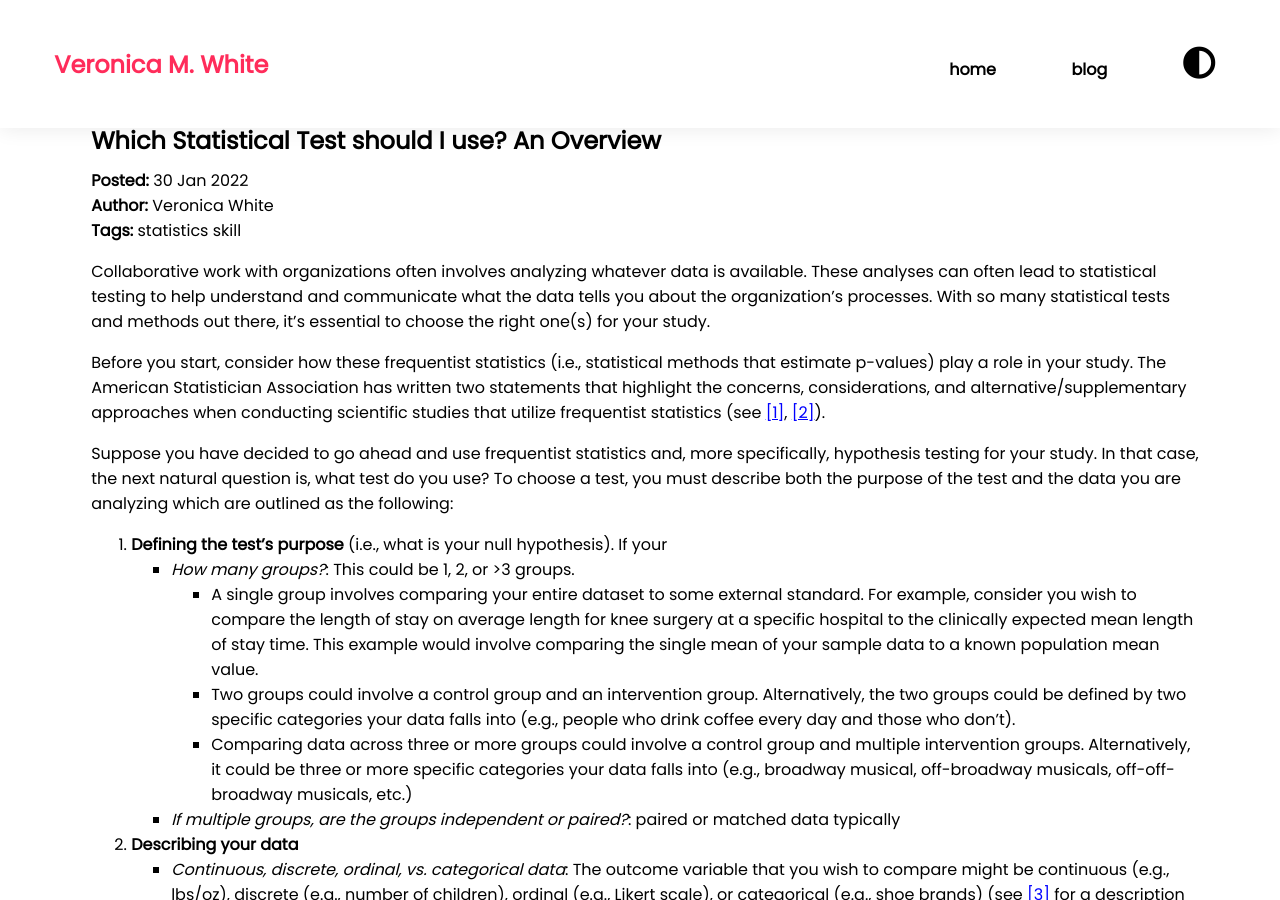
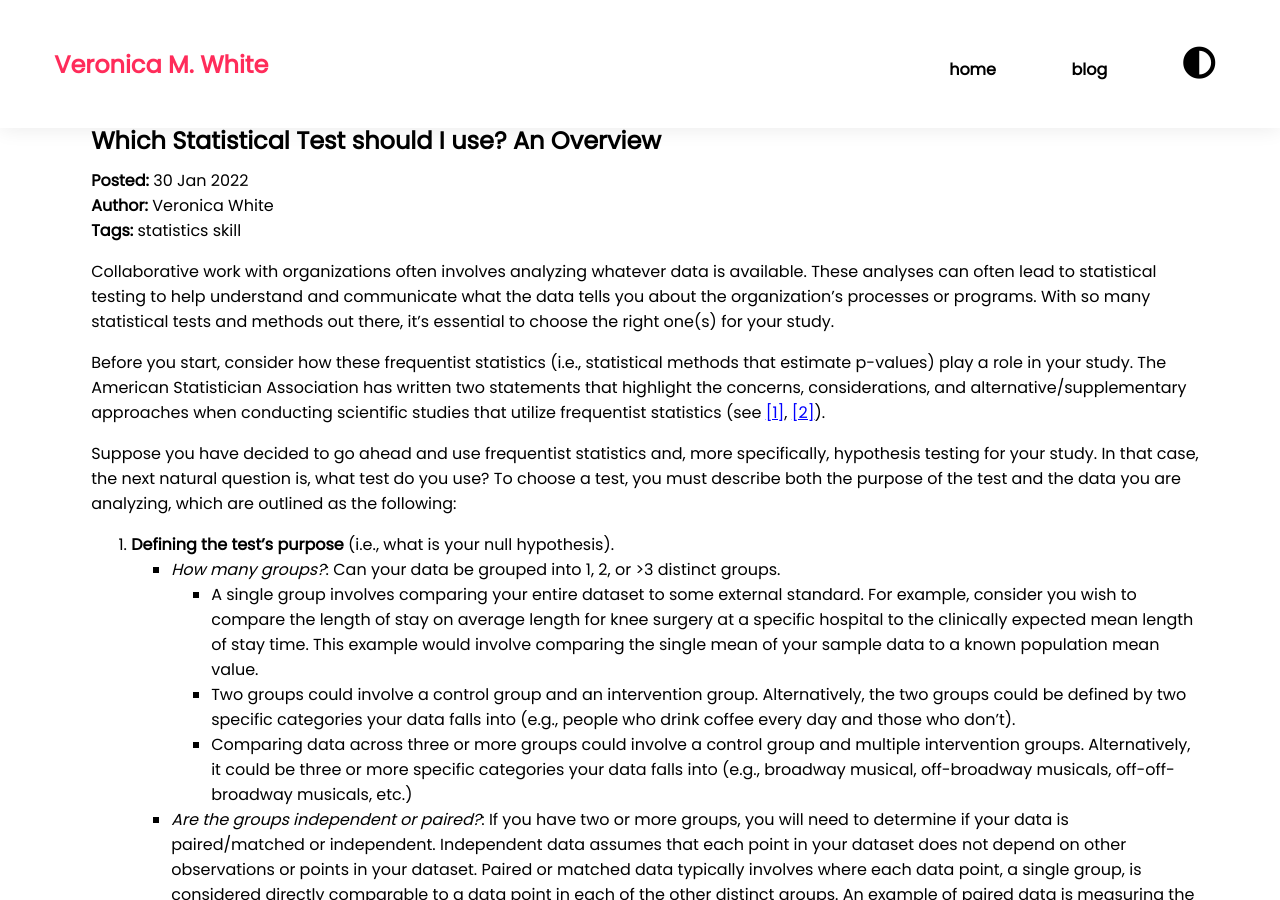
Before and after one commit to vmwhite/vmwhite.github.io, a Jekyll site: the page built from blog.html, in a window 1280 px wide and 900 px high, scrolled down 717 px. Built offline with Jekyll 4.4.1, drawn with Linux system fonts in a browser that asks for light colours; a style sheet for code colours, icons or effects is not loaded; some of the changed text lies outside the part shown.

Commit message:
final push

```diff
--- a/_posts/2022-01-30-StatisticalTests.md
+++ b/_posts/2022-01-30-StatisticalTests.md
@@ -8,23 +8,25 @@
 visible: 0
 ---
 
-Collaborative work with organizations often involves analyzing whatever data is available. These analyses can often lead to statistical testing to help understand and communicate what the data tells you about the organization’s processes. With so many statistical tests and methods out there, it’s essential to choose the right one(s) for your study.
+Collaborative work with organizations often involves analyzing whatever data is available. These analyses can often lead to statistical testing to help understand and communicate what the data tells you about the organization’s processes or programs. With so many statistical tests and methods out there, it’s essential to choose the right one(s) for your study.
 
 Before you start, consider how these frequentist statistics (i.e., statistical methods that estimate p-values) play a role in your study. The American Statistician Association has written two statements that highlight the concerns, considerations, and alternative/supplementary approaches when conducting scientific studies that utilize frequentist statistics (see [[1]](#r1), [[2]](#r2)).
 
-Suppose you have decided to go ahead and use frequentist statistics and, more specifically, hypothesis testing for your study. In that case, the next natural question is, what test do you use? To choose a test, you must describe both the purpose of the test and the data you are analyzing which are outlined as the following:
-1. **Defining the test’s purpose** (i.e., what is your null hypothesis). If your
-    - *How many groups?*: This could be 1, 2, or >3 groups.
+Suppose you have decided to go ahead and use frequentist statistics and, more specifically, hypothesis testing for your study. In that case, the next natural question is, what test do you use? To choose a test, you must describe both the purpose of the test and the data you are analyzing, which are outlined as the following:
+1. **Defining the test’s purpose** (i.e., what is your null hypothesis).
+    - *How many groups?*: Can your data be grouped into 1, 2, or >3 distinct groups.
         - A single group involves comparing your entire dataset to some external standard. For example, consider you wish to compare the length of stay on average length for knee surgery at a specific hospital to the clinically expected mean length of stay time. This example would involve comparing the single mean of your sample data to a known population mean value.
         - Two groups could involve a control group and an intervention group. Alternatively, the two groups could be defined by two specific categories your data falls into (e.g., people who drink coffee every day and those who don’t).
         - Comparing data across three or more groups could involve a control group and multiple intervention groups. Alternatively, it could be three or more specific categories your data falls into (e.g., broadway musical, off-broadway musicals, off-off-broadway musicals, etc.)
-    - *If multiple groups, are the groups independent or paired?*: paired or matched data typically
+    - *Are the groups independent or paired?*: If you have two or more groups, you will need to determine if your data is paired/matched or independent. Independent data assumes that each point in your dataset does not depend on other observations or points in your dataset. Paired or matched data typically involves where each data point, a single group, is considered directly comparable to a data point in each of the other distinct groups. An example of paired data is measuring the heights of individuals before and after six months. An example of matched data would be observing differences in California vs. Texas cities, which were paired up based on similar population sizes.
 2. **Describing your data**
     - *Continuous, discrete, ordinal, vs. categorical data*: The outcome variable that you wish to compare might be continuous (e.g., lbs/oz), discrete (e.g., number of children), ordinal (e.g., Likert scale), or categorical (e.g., shoe brands) (see [[3]](#r3) for a description of data types).
     - *parametric vs. non-parametric*: The resulting outcome variable may follow a normal distribution (i.e., parametric) or a non-parametric distribution. In other words, are you assuming your data follows a normal distribution? If yes, it is best to support this assumption through the use of a visual inspection followed by a Shapiro-Wilk test (see [[4]](#r4)) for more information). If your data fails normality testing, you can use a non-parametric test.
         - Can I always use a non-parametric test and skip checking for normality? Short answer, you can, but it will result in higher p-values than if you used a parametric test. Long answer, see [[5]](#r5)
 
 Now that both the test’s purpose and data are well defined, you are ready to choose a test—table 1 summarizes when to use various hypothesis tests. Additional information on choosing a statistical test and on the various statistical tests can be found in ([[6]](#r6),[[7]](#r7)).
+
+Each test can be implemented using various software such as Excel, R, SPSS, and STATA. My personal favorite is R. [[10]](#r10)provides a guide for implementing the various tests. Are we all done? Not quite, re-read [[2]](#r2) and read [[11]](#r11) for interpretation and best practices of reporting p-values.
 
 #### **<u>Table 1</u>**: Summary of Hypothesis testing, Purpose of test vs. Characteristics of Outcome Variables. (Adapted from [[6]](#r6))
 
```
Also changed, not shown: other parts of _posts/2022-01-30-StatisticalTests.md (+0 -2 lines).
